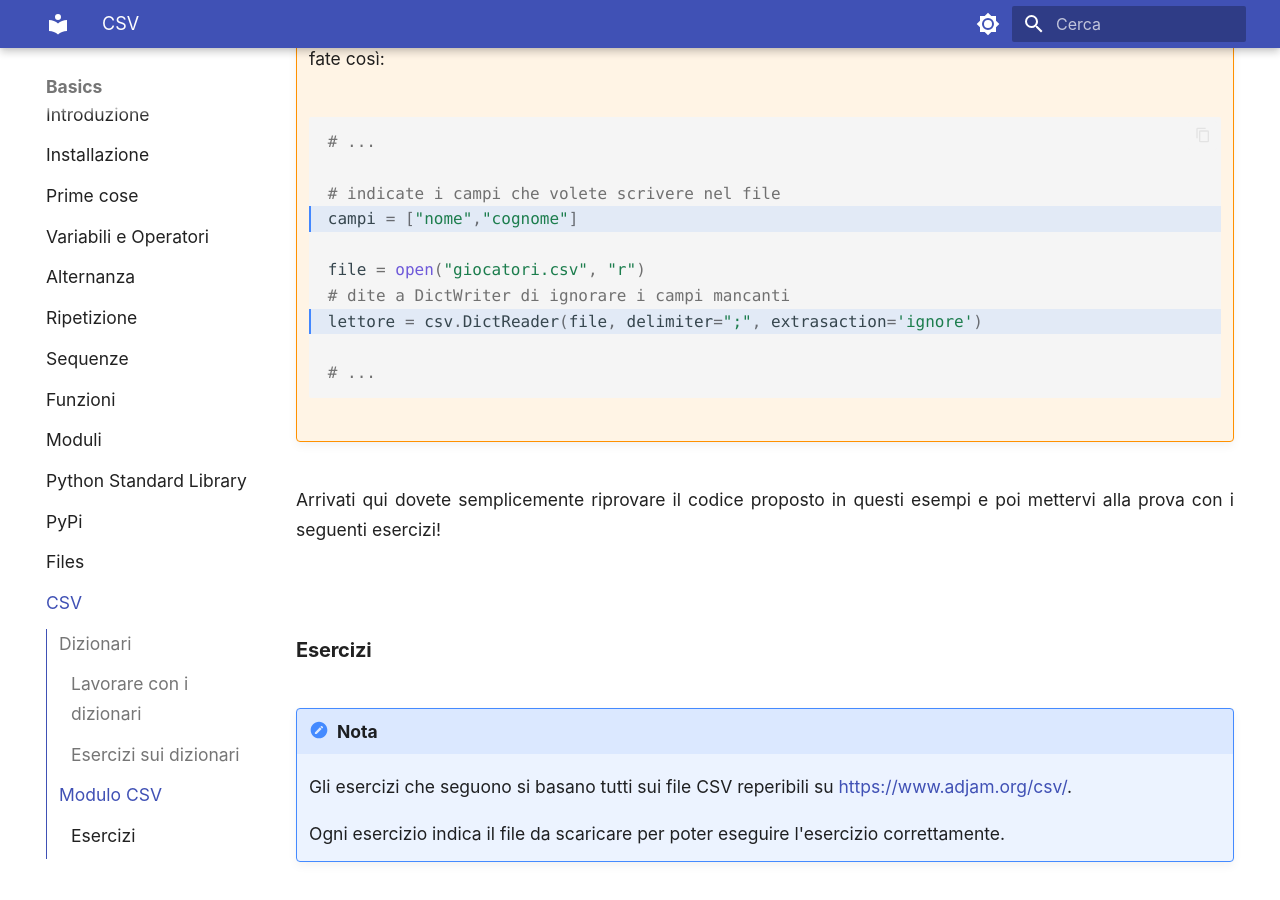
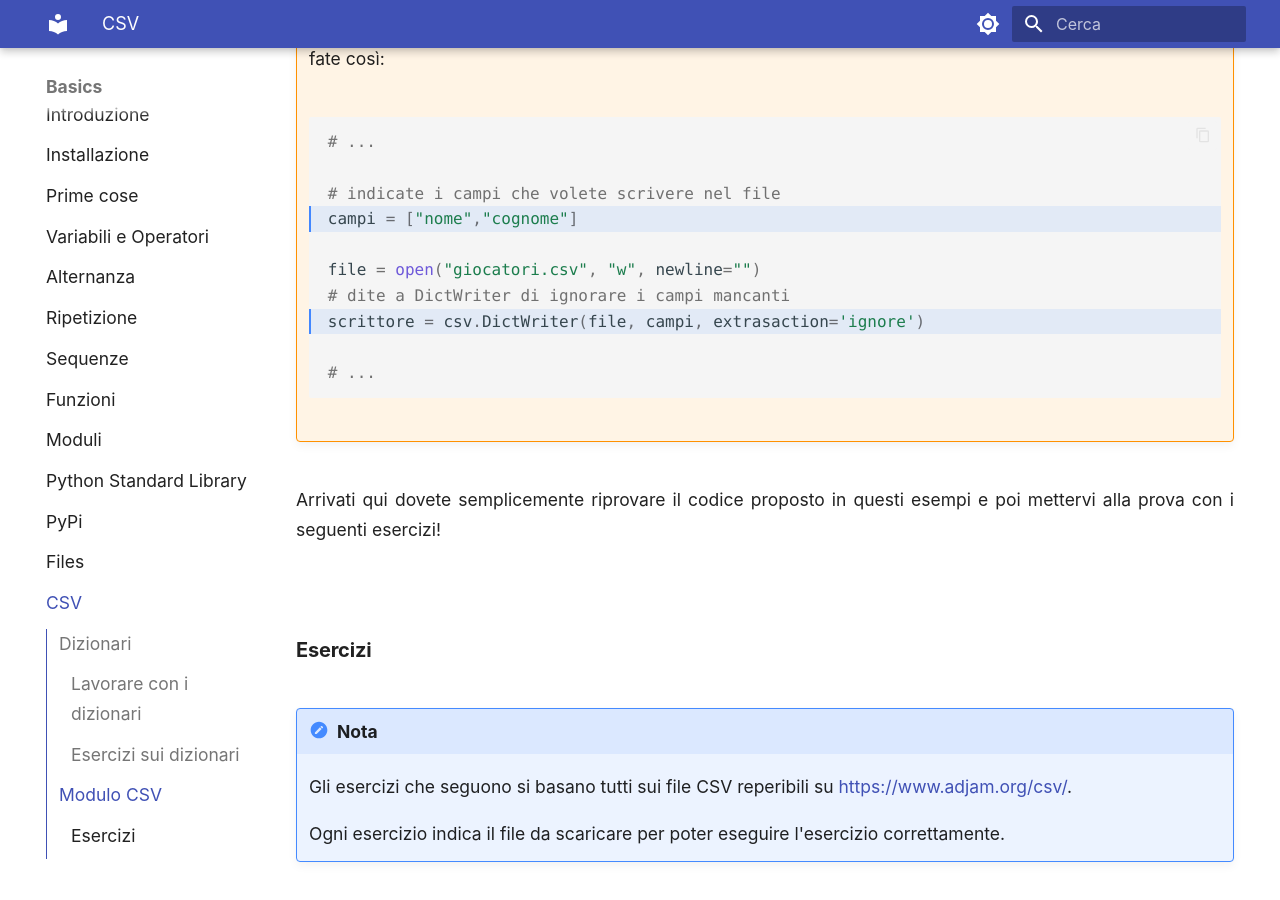
Before and after one commit to adjamhub/pyhandouts, an MkDocs documentation site: the page built from docs/basics/108_csv.md, in a window 1280 px wide and 900 px high, scrolled down 17673 px. Built offline with MkDocs 1.6.1 and Material for MkDocs 9.7.7, drawn with Linux system fonts in a browser that asks for light colours; emoji names are drawn with the system emoji font.

Commit message:
correggi le somarate dell'altro ieri...

````diff
--- a/docs/basics/108_csv.md
+++ b/docs/basics/108_csv.md
@@ -602,9 +602,9 @@ Spero sia tutto chiaro!
     # indicate i campi che volete scrivere nel file
     campi = ["nome","cognome"]
 
-    file = open("giocatori.csv", "r")
+    file = open("giocatori.csv", "w", newline="")
     # dite a DictWriter di ignorare i campi mancanti
-    lettore = csv.DictReader(file, delimiter=";", extrasaction='ignore')
+    scrittore = csv.DictWriter(file, campi, extrasaction='ignore')
 
     # ...
     ```
````
